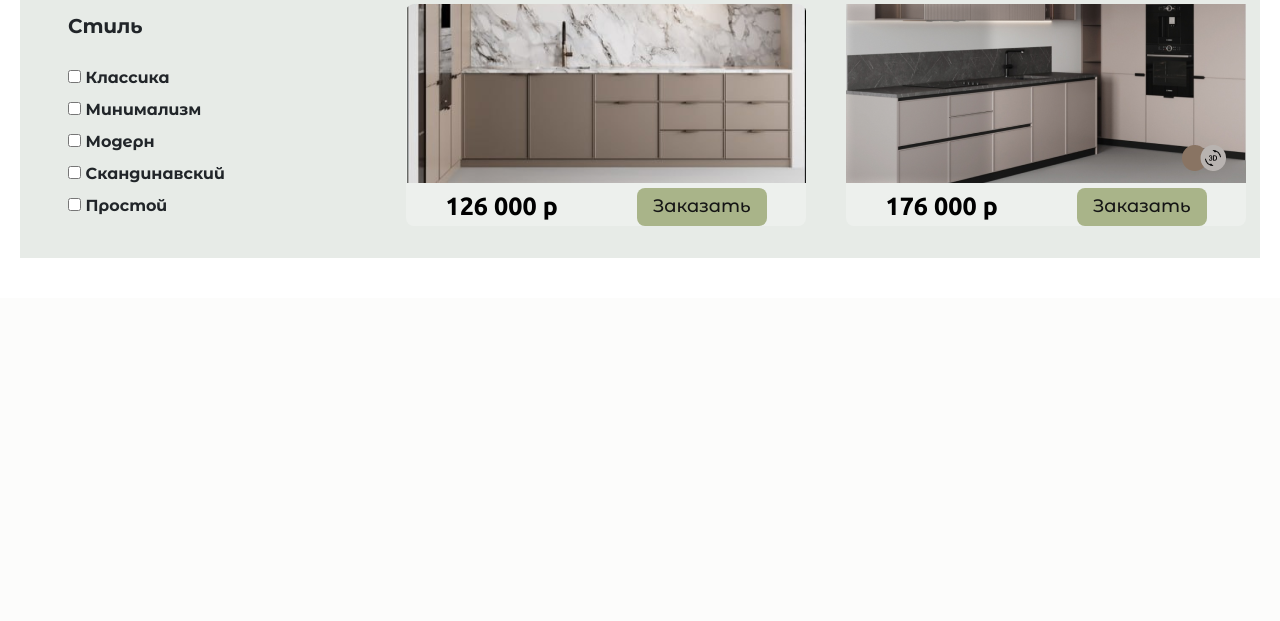
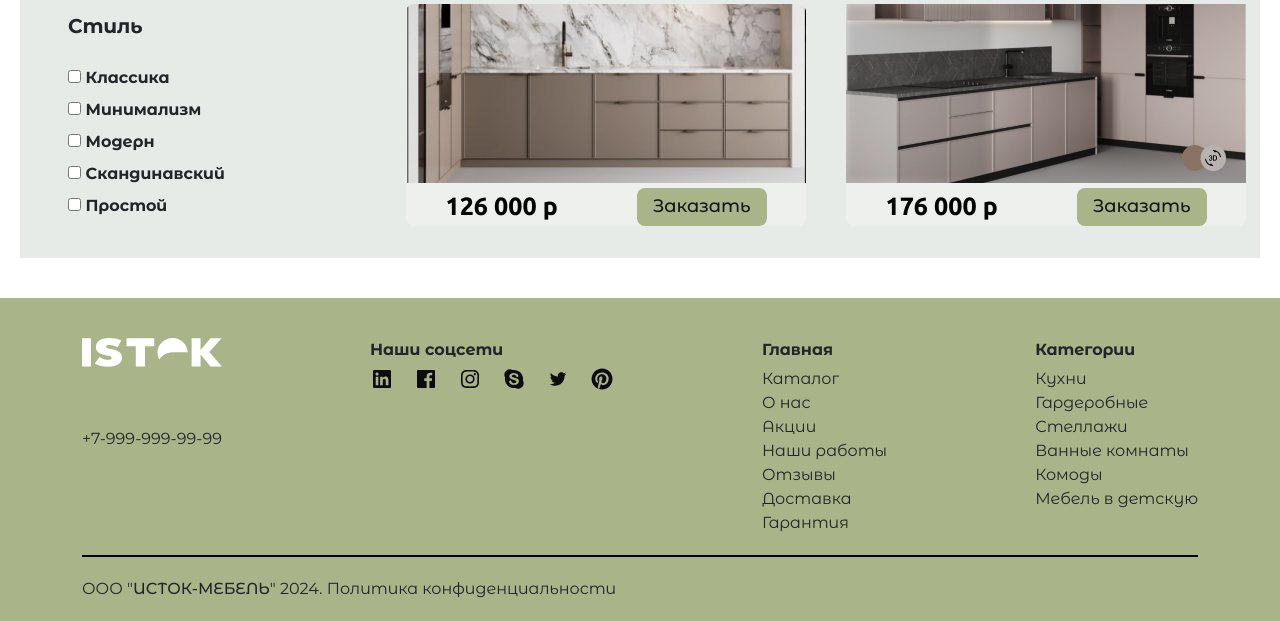
Before and after one commit to ISTOK-DevTeam21/ISTOK-final-release, a Django app: template Istok/Istok/templates/main-page/kitchen.html in a window 1280 px wide. Shown: the part 1223-1844 px from the top of the page. Before the commit the page ends 1481 px from the top, so only its background shows below. Run offline with Django 5.2, Linux system fonts and the light colour scheme; the template is opened without the code that fills it, so the values that code supplies are empty.

Commit message:
feat: добавление стилей в корректной форме; добавление правильного обращения к статическим элементам

```diff
--- a/Istok/Istok/templates/main-page/calendar.html
+++ b/Istok/Istok/templates/main-page/calendar.html
@@ -1,11 +1,12 @@
 <!doctype html>
+{% load static %}
 <html lang="en" class="page">
 <head>
     <meta charset="UTF-8">
     <meta name="viewport" content="width=device-width, initial-scale=1.0">
     <meta http-equiv="X-UA-Compatible" content="ie=edge">
     <title>ISTOK</title>
-    <link rel="stylesheet" href="./css/main.css">
+    <link rel="stylesheet" href="{% static 'main-page/css/main.css' %}">
     <link href="https://cdn.jsdelivr.net/npm/bootstrap@5.3.3/dist/css/bootstrap.min.css" rel="stylesheet" integrity="sha384-QWTKZyjpPEjISv5WaRU9OFeRpok6YctnYmDr5pNlyT2bRjXh0JMhjY6hW+ALEwIH" crossorigin="anonymous">
     <link rel="stylesheet" href="https://cdn.jsdelivr.net/npm/flatpickr/dist/flatpickr.min.css">
 </head>
@@ -35,7 +36,6 @@
 </div>
 </body>
 
-
 <script src="https://cdn.jsdelivr.net/npm/flatpickr"></script>
 <script>
     flatpickr("#calendar", {
--- a/Istok/Istok/templates/main-page/kitchen.html
+++ b/Istok/Istok/templates/main-page/kitchen.html
@@ -1,23 +1,24 @@
 <!doctype html>
+{% load static %}
 <html lang="en" class="page">
 <head>
     <meta charset="UTF-8">
     <meta name="viewport" content="width=device-width, initial-scale=1.0">
     <meta http-equiv="X-UA-Compatible" content="ie=edge">
     <title>ISTOK</title>
-    <link rel="stylesheet" href="./css/main.css">
+    <link rel="stylesheet" href="{% static 'main-page/css/main.css' %}">
     <link href="https://cdn.jsdelivr.net/npm/bootstrap@5.3.3/dist/css/bootstrap.min.css" rel="stylesheet" integrity="sha384-QWTKZyjpPEjISv5WaRU9OFeRpok6YctnYmDr5pNlyT2bRjXh0JMhjY6hW+ALEwIH" crossorigin="anonymous">
 </head>
 <body class="page__body">
 <header class="header">
     <div class="container header__container">
         <a href="/">
-            <img src="img/istok.svg" alt="ISTOK logo">
+            <img src="{% static 'main-page/img/istok.svg' %}" alt="ISTOK logo">
         </a>
         <nav class="header__details">
             <ul class="list-reset header__list">
                 <li class="header__item">
-                    <a href="./catalog.html" class="header__link">Каталог</a>
+                    <a href="{% url 'prod-catalog' %}" class="header__link">Каталог</a>
                 </li>
                 <li class="header__item">
                     <a href="#promo" class="header__link">Акции</a>
@@ -26,13 +27,13 @@
                     <a href="#calculator" class="header__link">Покупателям</a>
                 </li>
                 <li class="header__item">
-                    <a href="#about" class="header__link">О нас</a>
+                    <a href="{% url 'about-us' %}" class="header__link">О нас</a>
                 </li>
             </ul>
         </nav>
         <div class="header__icons">
-            <a href="#"><img src="img/user-icon.svg" alt="User Icon"></a>
-            <a href="#"><img src="img/chat-icon.svg" alt="Chat Icon"></a>
+            <a href="#"><img src="{% static 'main-page/img/user-icon.svg' %}" alt="User Icon"></a>
+            <a href="#"><img src="{% static 'main-page/img/chat-icon.svg' %}" alt="Chat Icon"></a>
         </div>
         <div class="header__buttons">
             <button class="header__button">Заказать проект</button>
@@ -54,10 +55,10 @@
                 <br/>
                 Срок изготовления до 35 дней.
             </div>
-            <img src="img/alona.png" class="kitchen_img" alt="hero" width="651">
-            <img src="img/dot-guarantee.svg" class="kitchen_dot-guarantee" alt="dot">
-            <img src="img/dot-delivery.svg" class="kitchen_dot-delivery" alt="dot">
-            <img src="img/dot-quality.svg" class="kitchen_dot-quality" alt="dot">
+            <img src="{% static 'main-page/img/alona.png' %}" class="kitchen_img" alt="hero" width="651">
+            <img src="{% static 'main-page/img/dot-guarantee.svg' %}" class="kitchen_dot-guarantee" alt="dot">
+            <img src="{% static 'main-page/img/dot-delivery.svg' %}" class="kitchen_dot-delivery" alt="dot">
+            <img src="{% static 'main-page/img/dot-quality.svg' %}" class="kitchen_dot-quality" alt="dot">
         </div>
     </div>
 </section>
@@ -91,42 +92,42 @@
 
 <div class="products">
     <div class="product">
-        <img src="./img/kitchen-1.png" alt="Кухня ISTOK 1" width="400">
+        <img src="{% static 'main-page/img/kitchen-1.png' %}" alt="Кухня ISTOK 1" width="400">
         <div class="price_block">
             <div class="price">156 000 р</div>
             <button class="price__button">Заказать</button>
         </div>
     </div>
     <div class="product">
-        <img src="./img/kitchen-2.png" alt="Кухня ISTOK 2" width="400">
+        <img src="{% static 'main-page/img/kitchen-2.png' %}" alt="Кухня ISTOK 2" width="400">
         <div class="price_block">
         <div class="price">126 000 р</div>
         <button  class="price__button">Заказать</button>
         </div>
     </div>
     <div class="product">
-        <img src="./img/kitchen-3.png" alt="Кухня ISTOK 3" width="400">
+        <img src="{% static 'main-page/img/kitchen-3.png' %}" alt="Кухня ISTOK 3" width="400">
         <div class="price_block">
         <div class="price">176 000 р</div>
         <button  class="price__button">Заказать</button>
         </div>
     </div>
     <div class="product">
-        <img src="./img/kitchen-1.png" alt="Кухня ISTOK 1" width="400">
+        <img src="{% static 'main-page/img/kitchen-1.png' %}" alt="Кухня ISTOK 1" width="400">
         <div class="price_block">
         <div class="price">156 000 р</div>
         <button  class="price__button">Заказать</button>
         </div>
     </div>
     <div class="product">
-        <img src="./img/kitchen-2.png" alt="Кухня ISTOK 2" width="400">
+        <img src="{% static 'main-page/img/kitchen-2.png' %}" alt="Кухня ISTOK 2" width="400">
         <div class="price_block">
         <div class="price">126 000 р</div>
         <button  class="price__button">Заказать</button>
         </div>
     </div>
     <div class="product">
-        <img src="./img/kitchen-3.png" alt="Кухня ISTOK 3" width="400">
+        <img src="{% static 'main-page/img/kitchen-3.png' %}" alt="Кухня ISTOK 3" width="400">
         <div class="price_block">
         <div class="price">176 000 р</div>
         <button class="price__button">Заказать</button>
@@ -134,3 +135,53 @@
     </div>
 </div>
 </section>
+
+<footer class="footer">
+    <div class="container footer__container">
+        <div class="footer__details">
+            <div class="footer__contact">
+                <img src="{% static 'main-page/img/istok.svg' %}" alt="ISTOK">
+                <p>+7-999-999-99-99</p>
+            </div>
+            <div class="footer-links">
+                <div class="footer__nav-bold">Наши соцсети</div>
+                <div class="social-media">
+                    <a href="#"><img src="{% static 'main-page/img/linkedin.svg' %}" alt="Linkedin"></a>
+                    <a href="#"><img src="{% static 'main-page/img/facebook.svg' %}" alt="Facebook"></a>
+                    <a href="#"><img src="{% static 'main-page/img/instagram.svg' %}" alt="Instagram"></a>
+                    <a href="#"><img src="{% static 'main-page/img/skype.svg' %}" alt="Skype"></a>
+                    <a href="#"><img src="{% static 'main-page/img/twitter.svg' %}" alt="Twitter"></a>
+                    <a href="#"><img src="{% static 'main-page/img/pinterest.svg' %}" alt="Pinterest"></a>
+                </div>
+            </div>
+            <div class="footer-nav">
+                <div>
+                    <a href="{% url 'main_page_index' %}"><div class="footer__nav-bold">Главная</div></a>
+                    <ul class="list-reset">
+                        <li><a href="{% url 'prod-catalog' %}">Каталог</a></li>
+                        <li><a href="{% url 'about-us' %}">О нас</a></li>
+                        <li><a href="#promo">Акции</a></li>
+                        <li><a href="#">Наши работы</a></li>
+                        <li><a href="#">Отзывы</a></li>
+                        <li><a href="#">Доставка</a></li>
+                        <li><a href="#">Гарантия</a></li>
+                    </ul>
+                </div>
+            </div>
+            <div class="footer__nav">
+                <a href="#catalog"><div class="footer__nav-bold">Категории</div></a>
+                <ul class="list-reset">
+                    <li><a href="#">Кухни</a></li>
+                    <li><a href="#">Гардеробные</a></li>
+                    <li><a href="#">Стеллажи</a></li>
+                    <li><a href="#">Ванные комнаты</a></li>
+                    <li><a href="#">Комоды</a></li>
+                    <li><a href="#">Мебель в детскую</a></li>
+                </ul>
+            </div>
+        </div>
+        <div class="footer__line"></div>
+        <div class="footer_bottom-text">ООО "<span class="footer__nav-semibold">ИСТОК-МЕБЕЛЬ</span>" 2024. Политика конфиденциальности</div>
+    </div>
+</footer>
+</body>
```
